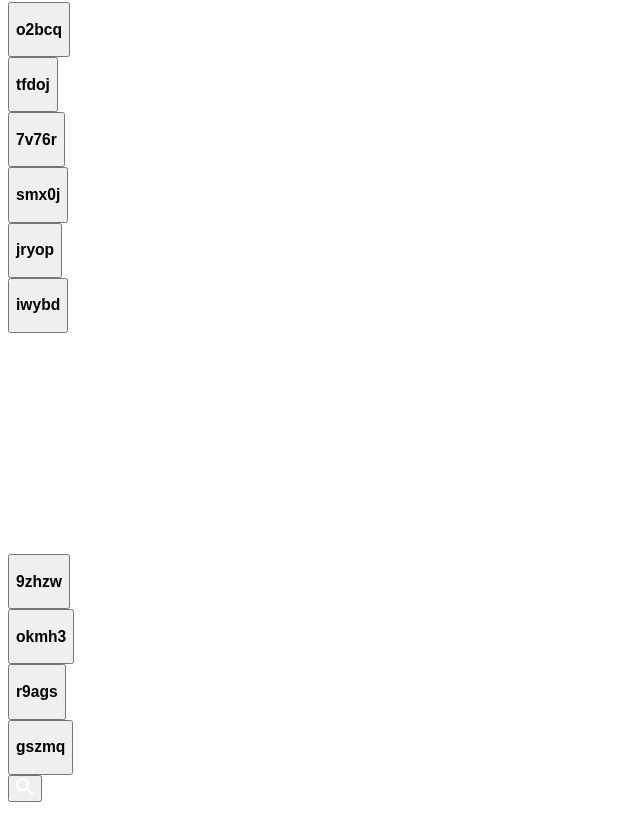
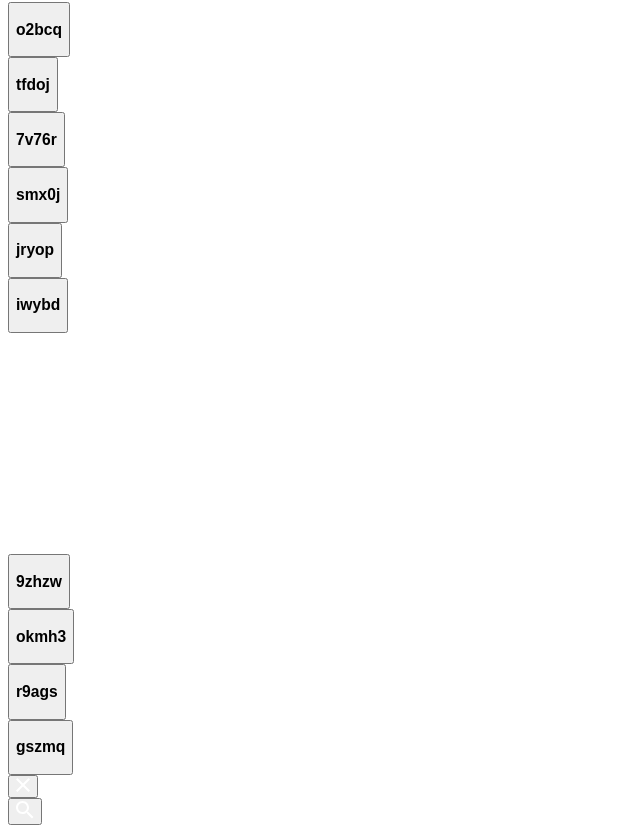
Before and after one commit to n0sfer666/data-sheets, a React app: page / in a window 1280 px wide. Shown: the part 777-1610 px from the top of the page, without its empty margins (0-640 px from the left). Before the commit the page ends 1587 px from the top, so only its background shows below. Built offline with nearby package versions, Linux system fonts and the light colour scheme.

Commit message:
create Remover

```diff
--- /dev/null
+++ b/src/components/remover/remover.scss
@@ -0,0 +1,31 @@
+$color-bg: #C4C4C4;
+$color-input-bg: #fff;
+.Remover {
+  height: 36px;
+  display: flex;
+  flex-wrap: nowrap;
+  justify-content: center;
+  align-items: center;
+  background-color: $color-bg;
+  box-shadow: 2px 2px 4px rgba(0, 0, 0, 0.25);
+  border-radius: 50px;
+
+  &__button {
+    cursor: pointer;
+    width: 36px;
+    height: 36px;
+    border-radius: 50px;
+    display: flex;
+    justify-content: center;
+    align-items: center;
+  }
+
+  &__select {
+    border: none;
+    width: 107px;
+    height: 20px;
+    background: $color-input-bg;
+    border-radius: 50px;
+    margin-right: 8px;
+  }
+}
--- /dev/null
+++ b/src/components/remover/remover.tsx
@@ -0,0 +1,43 @@
+import React from 'react';
+import { TChangeEvent } from '../../pages/app/app.types';
+import CloseSvg from '../close-svg/close-svg';
+import { TRemoverProps } from './remover.types';
+
+const styles = {
+  main: 'Remover',
+  button: 'Remover__button',
+  select: 'Remover__select',
+};
+
+function Remover({
+  isOpen, elementIndex, onClick, onChange,
+}: TRemoverProps) {
+  const callbacks = {
+    onButtonClick: () => {
+      onClick(elementIndex);
+    },
+    onSelectChange: (event: TChangeEvent) => {
+      event.stopPropagation();
+      const { value } = event.currentTarget;
+      onChange();
+      console.log(value);
+    },
+  };
+  return (
+    <div className={styles.main}>
+      <button className={styles.button} type="button" onClick={callbacks.onButtonClick}>
+        <CloseSvg />
+      </button>
+      {
+        (isOpen) && (
+        <select className={styles.select} onChange={callbacks.onSelectChange}>
+          <option key={0} value="0">zero</option>
+          <option key={1} value="1">one</option>
+        </select>
+        )
+      }
+    </div>
+  );
+}
+
+export default Remover;
--- a/src/pages/app/app.tsx
+++ b/src/pages/app/app.tsx
@@ -2,7 +2,7 @@ import React, { useEffect, useRef, useState } from 'react';
 import Finder from '../../components/finder/finder';
 import Layout from '../../components/layout/layout';
 import Net from '../../components/net/net';
-// import Remover from '../../components/remover/remover';
+import Remover from '../../components/remover/remover';
 import { TAppProps, TChangeEvent } from './app.types';
 
 const styles = {
@@ -60,12 +60,12 @@ function App({ data }: TAppProps) {
   return (
     <Layout footer={(
       <>
-        {/* <Remover
+        <Remover
           elementIndex={footerIndexes.remover}
           onClick={callbacks.onClickFooterElement}
           onChange={callbacks.onChangeRemover}
           isOpen={footerOpenState[footerIndexes.remover]}
-        /> */}
+        />
         <Finder
           elementIndex={footerIndexes.finder}
           onClick={callbacks.onClickFooterElement}
```
Also changed, not shown: src/components/remover/remover.types.ts (added, +8 -0 lines).
